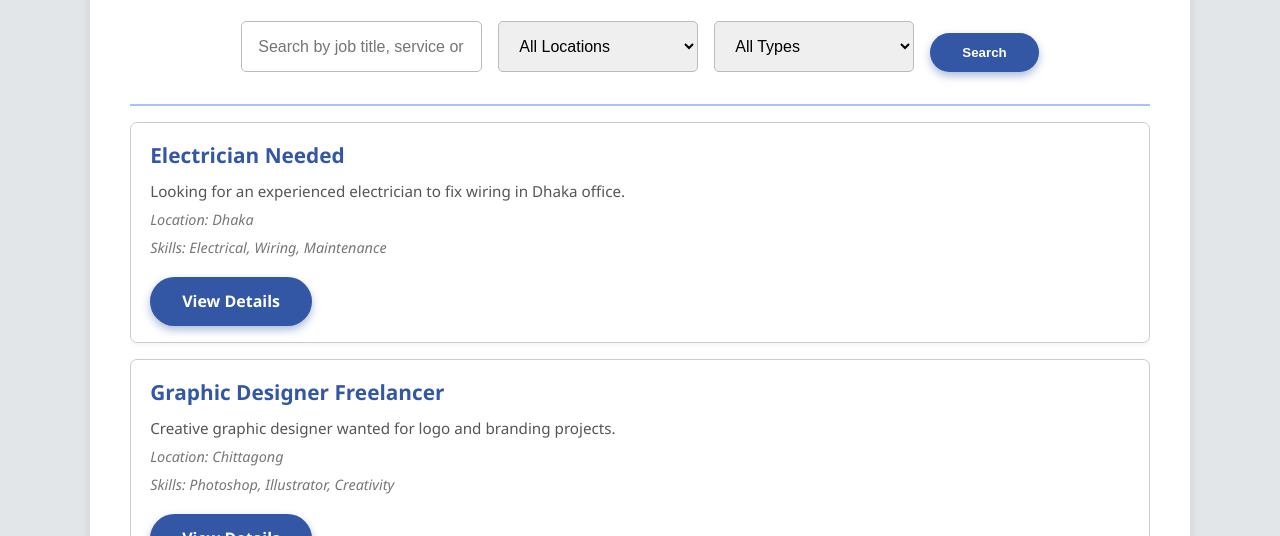
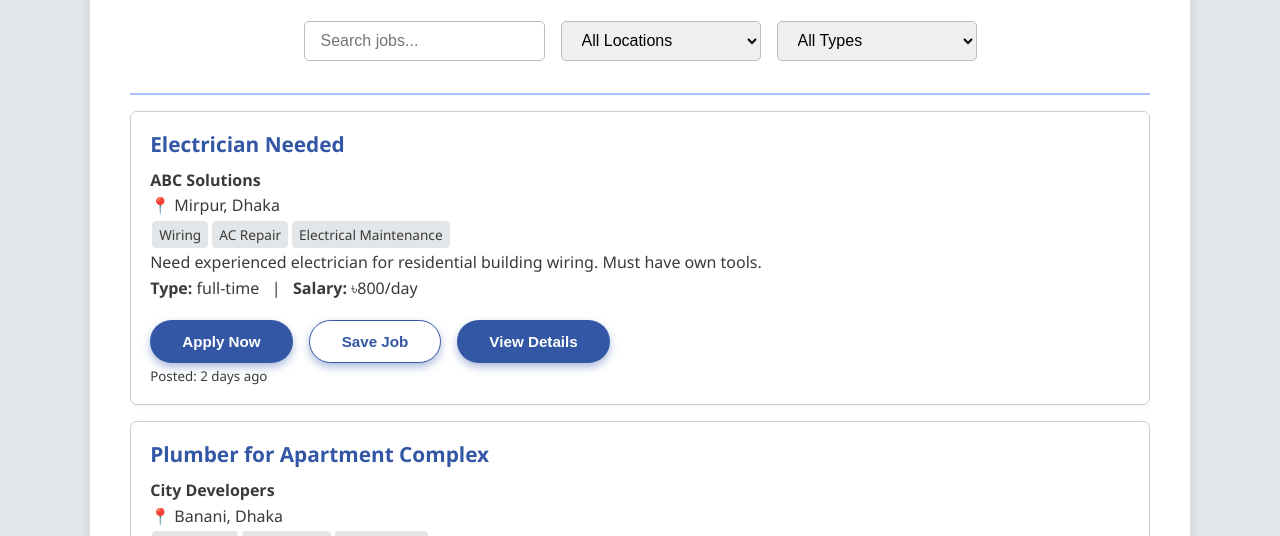
Before and after one commit to turanraftamim/WorkBridge-CSE309-Project, a plain HTML site: page search.html in a window 1280 px wide. Shown: the part 264-800 px from the top of the page. Drawn offline with Linux system fonts and the light colour scheme.

Commit message:
Update search.html

```diff
--- a/search.html
+++ b/search.html
@@ -124,8 +124,7 @@
       outline: none;
       box-shadow: 0 0 5px var(--light-blue);
     }
-    button.btn-primary,
-    a.btn-primary {
+    button.btn-primary {
       background-color: var(--dark-blue);
       color: var(--white);
       border: none;
@@ -135,20 +134,13 @@
       cursor: pointer;
       box-shadow: 0 4px 8px rgba(51,87,164,0.4);
       transition: background-color 0.3s ease;
-      text-align: center;
-      text-decoration: none;
-      display: inline-block;
-      margin-top: 0.8rem;
+      margin-top: 0.5rem;
     }
-    button.btn-primary:hover,
-    a.btn-primary:hover,
-    button.btn-primary:focus,
-    a.btn-primary:focus {
+    button.btn-primary:hover {
       background-color: var(--btn-hover);
-      outline: none;
     }
     section.results {
-      max-height: 500px;
+      max-height: 600px;
       overflow-y: auto;
       border-top: 2px solid var(--light-blue);
       padding-top: 1rem;
@@ -159,36 +151,32 @@
       padding: 1rem 1.2rem;
       margin-bottom: 1rem;
       box-shadow: 1px 2px 5px rgba(0,0,0,0.05);
-      cursor: pointer;
       transition: box-shadow 0.3s ease;
     }
-    article.job-card:hover,
-    article.job-card:focus-within {
+    article.job-card:hover {
       box-shadow: 1px 5px 12px rgba(51,87,164,0.25);
-      outline: none;
     }
     article.job-card h2 {
       color: var(--dark-blue);
       font-size: 1.3rem;
       margin-bottom: 0.4rem;
     }
-    article.job-card p {
+    .job-actions {
+      margin-top: 10px;
+      display: flex;
+      gap: 1rem;
+      flex-wrap: wrap;
+    }
+    .job-actions button {
       font-size: 0.95rem;
-      margin-bottom: 0.3rem;
-      color: #555;
     }
-    article.job-card .location,
-    article.job-card .skills {
-      font-style: italic;
-      font-size: 0.9rem;
-      color: #777;
-    }
-    section.results::-webkit-scrollbar {
-      width: 8px;
-    }
-    section.results::-webkit-scrollbar-thumb {
-      background-color: var(--light-blue);
+    .skill-tags span {
+      display: inline-block;
+      background: #e3e6e8;
+      padding: 3px 7px;
       border-radius: 4px;
+      margin: 2px;
+      font-size: 0.85rem;
     }
     @media (max-width: 768px) {
       form.search-form {
@@ -233,58 +221,142 @@
   <main role="main">
     <h1>Find Jobs & Services</h1>
 
-    <form class="search-form" action="#" method="get" aria-label="Search jobs or services">
-      <input type="text" id="keyword" name="keyword" placeholder="Search by job title, service or skills" autocomplete="off" />
-      <select id="location" name="location" aria-label="Select location">
-        <option value="" selected>All Locations</option>
+    <form class="search-form">
+      <input type="text" placeholder="Search jobs..." id="search-input" />
+      <select id="location-filter">
+        <option value="">All Locations</option>
         <option value="dhaka">Dhaka</option>
         <option value="chittagong">Chittagong</option>
+        <option value="sylhet">Sylhet</option>
         <option value="khulna">Khulna</option>
-        <option value="rajshahi">Rajshahi</option>
-        <option value="barisal">Barisal</option>
-        <option value="rangpur">Rangpur</option>
-        <option value="sylhet">Sylhet</option>
       </select>
-      <select id="job-type" name="job-type" aria-label="Select job or service type">
-        <option value="" selected>All Types</option>
-        <option value="job">Job</option>
-        <option value="service">Service</option>
+      <select id="job-type-filter">
+        <option value="">All Types</option>
+        <option value="full-time">Full Time</option>
+        <option value="part-time">Part Time</option>
+        <option value="contract">Contract</option>
       </select>
-      <button type="submit" class="btn-primary">Search</button>
     </form>
 
-    <section class="results" tabindex="0" aria-live="polite" aria-label="Search results">
-      <!-- Job Card 1 -->
-      <article class="job-card" tabindex="0">
-        <h2>Electrician Needed</h2>
-        <p>Looking for an experienced electrician to fix wiring in Dhaka office.</p>
-        <p class="location">Location: Dhaka</p>
-        <p class="skills">Skills: Electrical, Wiring, Maintenance</p>
-        <a href="job-details.html" class="btn-primary">View Details</a>
-      </article>
-
-      <!-- Job Card 2 -->
-      <article class="job-card" tabindex="0">
-        <h2>Graphic Designer Freelancer</h2>
-        <p>Creative graphic designer wanted for logo and branding projects.</p>
-        <p class="location">Location: Chittagong</p>
-        <p class="skills">Skills: Photoshop, Illustrator, Creativity</p>
-        <a href="job-details.html" class="btn-primary">View Details</a>
-      </article>
-
-      <!-- Job Card 3 -->
-      <article class="job-card" tabindex="0">
-        <h2>Home Cleaning Service</h2>
-        <p>Reliable cleaner needed for regular house cleaning in Khulna.</p>
-        <p class="location">Location: Khulna</p>
-        <p class="skills">Skills: Cleaning, Trustworthy, Punctual</p>
-        <a href="job-details.html" class="btn-primary">View Details</a>
-      </article>
+    <section class="results" id="job-container" aria-label="Search results">
+      <!-- Jobs will be dynamically injected here -->
     </section>
   </main>
 
-  <footer role="contentinfo">
+  <footer role="contentinfo" style="text-align:center; margin: 2rem 0; font-size: 0.9rem;">
     &copy; 2025 WorkBridge — Empowering Jobs & Services in Bangladesh
   </footer>
+
+  <script>
+    const jobs = [
+      {
+        id: 1,
+        title: "Electrician Needed",
+        company: "ABC Solutions",
+        location: "Mirpur, Dhaka",
+        salary: "৳800/day",
+        type: "full-time",
+        posted: "2 days ago",
+        skills: ["Wiring", "AC Repair", "Electrical Maintenance"],
+        description: "Need experienced electrician for residential building wiring. Must have own tools."
+      },
+      {
+        id: 2,
+        title: "Plumber for Apartment Complex",
+        company: "City Developers",
+        location: "Banani, Dhaka",
+        salary: "৳1,200/day",
+        type: "contract",
+        posted: "5 hours ago",
+        skills: ["Pipe Fitting", "Leak Repair", "Water Pump"],
+        description: "Immediate opening for certified plumber. 2-week contract with possible extension."
+      },
+      {
+        id: 3,
+        title: "AC Technician",
+        company: "Cool Comfort Ltd",
+        location: "Gulshan, Dhaka",
+        salary: "৳15,000/month",
+        type: "full-time",
+        posted: "1 day ago",
+        skills: ["AC Installation", "Gas Charging", "Maintenance"],
+        description: "Full-time position with benefits. Minimum 2 years experience required."
+      }
+    ];
+
+    function renderJobs(list) {
+      const container = document.getElementById('job-container');
+      container.innerHTML = '';
+
+      if (list.length === 0) {
+        container.innerHTML = '<p>No jobs match your filters. Try different criteria.</p>';
+        return;
+      }
+
+      list.forEach(job => {
+        const skillsHTML = job.skills.map(skill =>
+          `<span>${skill}</span>`
+        ).join('');
+
+        const card = document.createElement('article');
+        card.className = 'job-card';
+        card.innerHTML = `
+          <h2>${job.title}</h2>
+          <p><strong>${job.company}</strong></p>
+          <p class="location">📍 ${job.location}</p>
+          <div class="skill-tags">${skillsHTML}</div>
+          <p>${job.description}</p>
+          <p><strong>Type:</strong> ${job.type} &nbsp; | &nbsp; <strong>Salary:</strong> ${job.salary}</p>
+          <div class="job-actions">
+            <button class="btn-primary" onclick="applyToJob(${job.id})">Apply Now</button>
+            <button class="btn-primary" style="background:#fff; color:var(--dark-blue); border:1px solid var(--dark-blue);" onclick="saveJob(${job.id})">Save Job</button>
+            <button class="btn-primary" onclick="location.href='job-details.html?id=${job.id}'">View Details</button>
+          </div>
+          <small>Posted: ${job.posted}</small>
+        `;
+        container.appendChild(card);
+      });
+    }
+
+    function filterJobs() {
+      const location = document.getElementById('location-filter').value.toLowerCase();
+      const type = document.getElementById('job-type-filter').value;
+      const search = document.getElementById('search-input').value.toLowerCase();
+
+      const filtered = jobs.filter(job =>
+        (location === '' || job.location.toLowerCase().includes(location)) &&
+        (type === '' || job.type === type) &&
+        (search === '' || job.title.toLowerCase().includes(search) || job.description.toLowerCase().includes(search))
+      );
+
+      renderJobs(filtered);
+    }
+
+    document.getElementById('location-filter').addEventListener('change', filterJobs);
+    document.getElementById('job-type-filter').addEventListener('change', filterJobs);
+    document.getElementById('search-input').addEventListener('input', filterJobs);
+
+    function applyToJob(id) {
+      alert(`Applying to job ID: ${id}`);
+    }
+
+    function saveJob(id) {
+      let saved = JSON.parse(localStorage.getItem('savedJobs') || '[]');
+      if (!saved.includes(id)) {
+        saved.push(id);
+        localStorage.setItem('savedJobs', JSON.stringify(saved));
+        alert('Job saved successfully!');
+      } else {
+        alert('You already saved this job.');
+      }
+    }
+
+    window.onload = () => {
+      if (!localStorage.getItem('savedJobs')) {
+        localStorage.setItem('savedJobs', JSON.stringify([]));
+      }
+      renderJobs(jobs);
+    };
+  </script>
 </body>
 </html>
```
